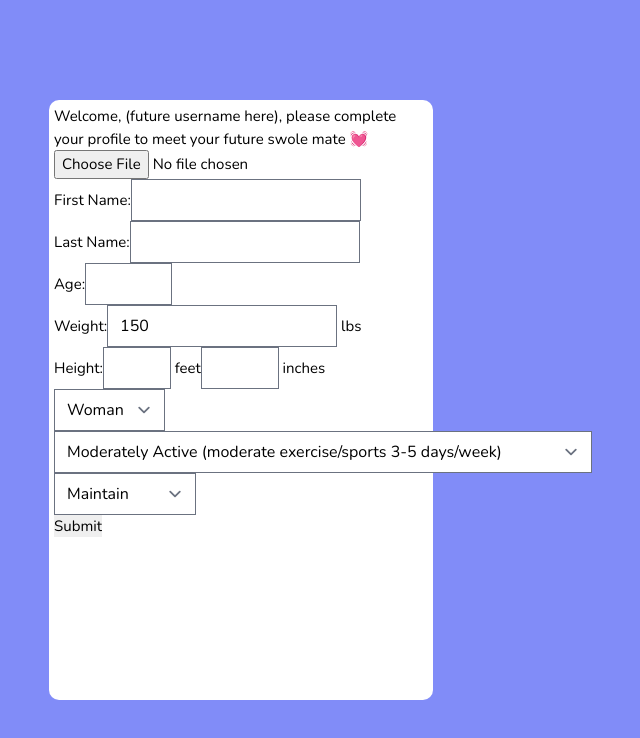
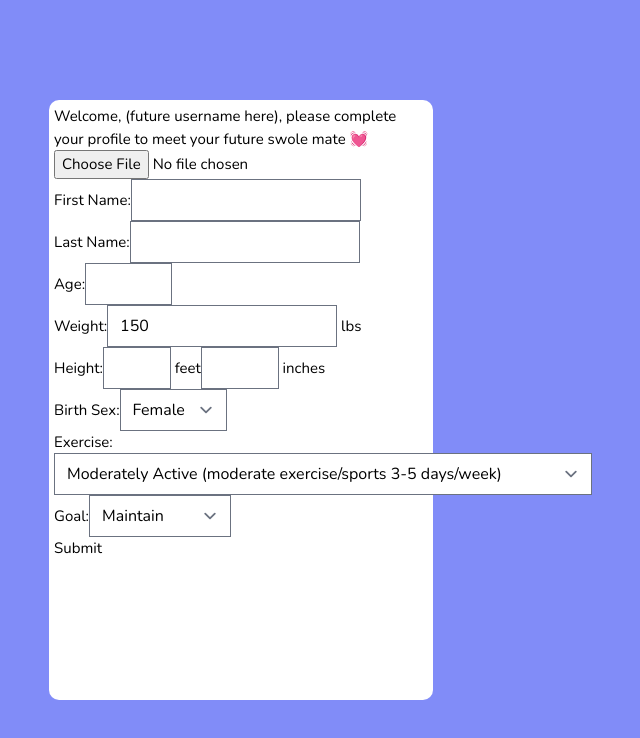
Before and after one commit to jonteal/SwoleMates, a React (Create React App) app in the folder client/: page /profile in a window 1280 px wide. Shown: the top 738 px of the page, without its empty margins (399-1039 px from the left). Built offline with nearby package versions, Linux system fonts and the light colour scheme.

Commit message:
changed input to button to handleSubmit

```diff
--- a/client/src/components/Profile/Profile.jsx
+++ b/client/src/components/Profile/Profile.jsx
@@ -84,14 +84,14 @@ class Profile extends React.Component {
             </label>
 
             <br />
-
+            Birth Sex:
             <select>
-                <option value="woman">Woman</option>
-                <option value="man">Man</option>
+                <option value="woman">Female</option>
+                <option value="man">Male</option>
             </select>
 
             <br />
-
+            Exercise:
             <select>
                 <option value="1.2"> Sedentary (little to no exercise)</option>
                 <option value="1.375">Lightly Active (light exercise/sports 1-3 days/week)</option>
@@ -99,14 +99,14 @@ class Profile extends React.Component {
                 <option value="1.725">Very Active (hard exercise/sports 6-7 days a week)</option>
                 <option value="1.9">Extra Active (very hard exercise/sports & physical job or 2x training)</option>
             </select>
-
+            Goal:
             <select>
                 <option value="gain">Gain muscle</option>
                 <option value="lose">Lose fat</option>
                 <option selected value="maintain">Maintain</option>
             </select>
      <br />
-            <input type="submit" value="Submit" />
+            <button onClick={this.handleSubmit}>Submit</button>
           </form>
           </div>
           </div>
--- a/client/src/components/Profile/profile.css
+++ b/client/src/components/Profile/profile.css
@@ -14,3 +14,7 @@
     box-shadow: 10px black;
     padding: 5px;
 }
+
+.profileSubmit {
+    width: 100%;
+}
```
